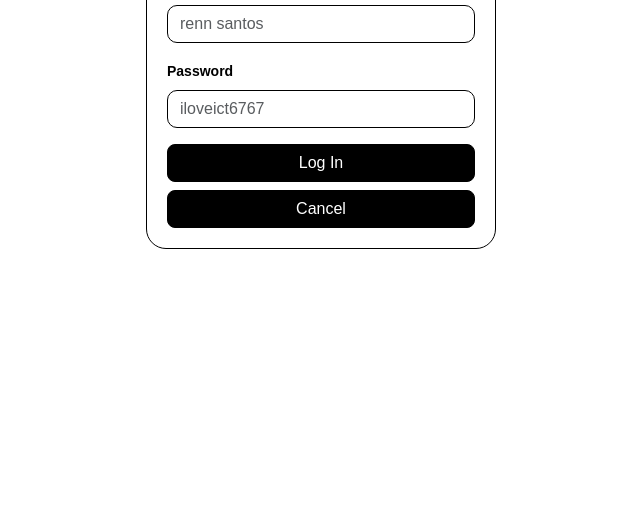
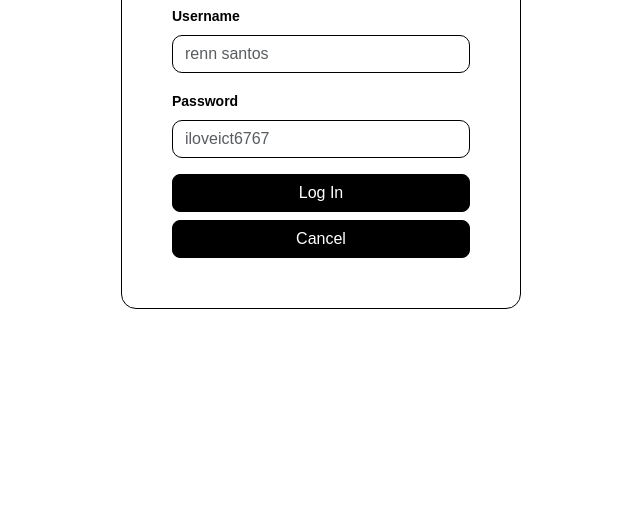
Before and after one commit to sa-santillan/Fairview_ICT9Sapphire_Q4SkillsTest_Santillan_Spencer, a plain HTML site: page index.html in a window 1280 px wide. Shown: the part 275-800 px from the top of the page, without its empty margins (319-959 px from the left). Drawn offline with nearby package versions, Linux system fonts and the light colour scheme.

Commit message:
Update index.html

```diff
--- a/index.html
+++ b/index.html
@@ -13,11 +13,11 @@
         }
 
         .login-container {
-            max-width: 350px;
+            max-width: 400px;
             margin: 100px auto;
             border: 1px solid #000;
-            padding: 20px;
-            border-radius: 20px
+            padding: 50px;
+            border-radius: 15px
         }
 
         .btn-dark {
@@ -27,8 +27,8 @@
         }
 
         .form-control {
-    border-radius: 10px;
-    border: 1px solid #000;
+        border-radius: 10px;
+        border: 1px solid #000;
         }
 
     </style>
```
